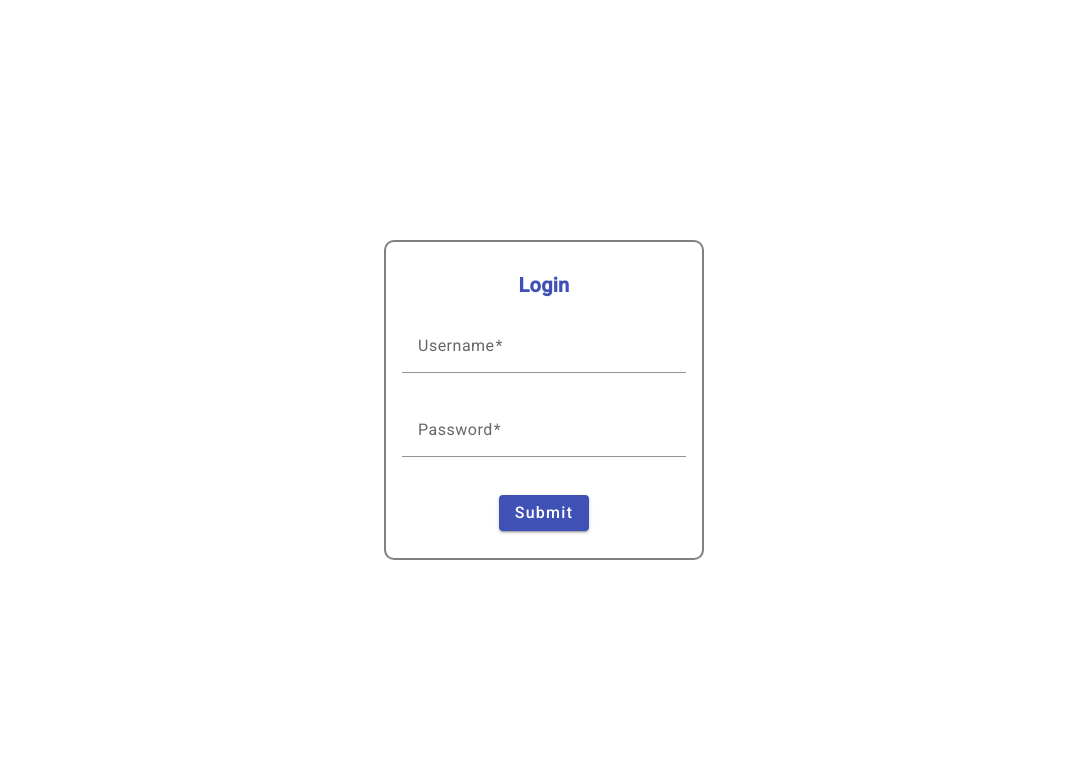
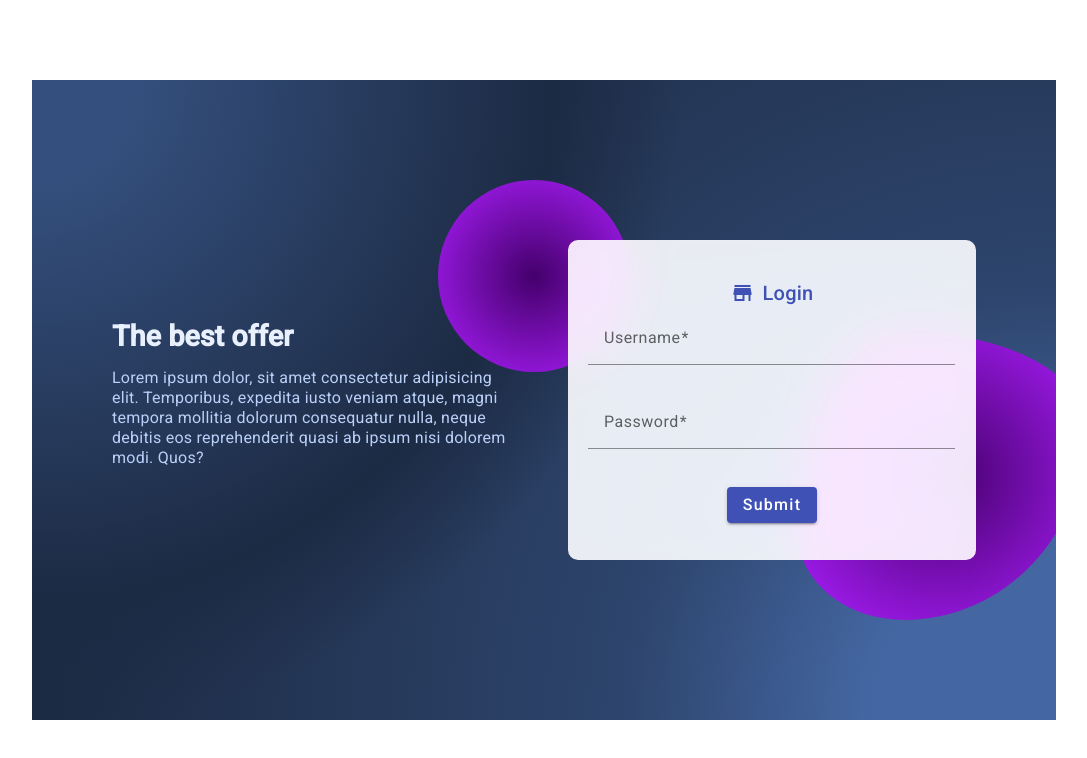
Before and after one commit to mabonoah/store-app, an Angular app: page /login in a window 1280 px wide. Shown: the top 758 px of the page, without its empty margins (96-1183 px from the left). Built offline with nearby package versions, Linux system fonts and the light colour scheme.

Commit message:
Login UI enhancement

```diff
--- a/src/app/modules/account/components/login/login.component.html
+++ b/src/app/modules/account/components/login/login.component.html
@@ -1,5 +1,24 @@
+<section id="login-container">
+    <div id="login-sub-container">
+        <section class="login-section">
+            <h1>The best offer</h1>
+            <p>
+                Lorem ipsum dolor, sit amet consectetur adipisicing elit.
+                Temporibus, expedita iusto veniam atque, magni tempora mollitia
+                dolorum consequatur nulla, neque debitis eos reprehenderit quasi
+                ab ipsum nisi dolorem modi. Quos?
+            </p>
+        </section>
+
+        <section class="login-section">
+            <div id="radius-shape-1"></div>
+            <div id="radius-shape-2"></div>
+
             <form [formGroup]="loginForm" (ngSubmit)="onSubmit()">
-    <h2 id="login-title">Login</h2>
+                <header id="login-title">
+                    <span class="material-icons">store</span>
+                    <h2>Login </h2>
+                </header>
 
                 <!-- Username -->
                 <mat-form-field>
@@ -21,3 +40,6 @@
 
                 <button mat-raised-button color="primary" type="submit" cdkFocusInitial>Submit</button>
             </form>
+        </section>
+    </div>
+</section>
--- a/src/app/modules/account/components/login/login.component.scss
+++ b/src/app/modules/account/components/login/login.component.scss
@@ -6,20 +6,106 @@
     align-items: center;
     justify-content: center;
     height: 100%;
+}
+
+#login-container {
+    padding: 5rem;
+    width: 80%;
+    height: 80%;
+    overflow: hidden;
+    background-color: hsl(218, 41%, 15%);
+    background-image: radial-gradient(650px circle at 0% 0%,
+            hsl(218, 41%, 35%) 15%,
+            hsl(218, 41%, 30%) 35%,
+            hsl(218, 41%, 20%) 75%,
+            hsl(218, 41%, 19%) 80%,
+            transparent 100%),
+        radial-gradient(1250px circle at 100% 100%,
+            hsl(218, 41%, 45%) 15%,
+            hsl(218, 41%, 30%) 35%,
+            hsl(218, 41%, 20%) 75%,
+            hsl(218, 41%, 19%) 80%,
+            transparent 100%);
+}
+
+#login-sub-container {
+    height: 100%;
+    display: grid;
+    grid-template-columns: 1fr 1fr;
+    gap: 3rem;
+    align-items: center;
+}
+
+.login-section {
+    width: 100%;
+
+    &:first-of-type {
+        z-index: 10;
+
+        h1 {
+            color: hsl(218, 81%, 95%);
+            font-size: 1.8rem;
+            font-weight: 700;
+        }
+
+        p {
+            color: hsl(218, 81%, 85%);
+        }
+    }
+
+    &:last-of-type {
+        position: relative;
+    }
+}
+
+#radius-shape-1 {
+    height: 12rem;
+    width: 12rem;
+    position: absolute;
+    top: -60px;
+    left: -130px;
+    @include border-radius(50%);
+    background: radial-gradient(#44006b, #ad1fff);
+    overflow: hidden;
+}
+
+#radius-shape-2 {
+    width: 18rem;
+    height: 18rem;
+    position: absolute;
+    bottom: -60px;
+    right: -110px;
+    @include border-radius(38% 62% 63% 37% / 70% 33% 67% 30%);
+    background: radial-gradient(#44006b, #ad1fff);
+    overflow: hidden;
+}
+
+#login-form-card {
+    background-color: hsla(0, 0%, 100%, 0.9);
+    backdrop-filter: saturate(200%) blur(25px);
+}
 
 form {
-        width: 20rem;
+    width: 100%;
     height: 20rem;
     display: flex;
     flex-direction: column;
     align-items: center;
     justify-content: center;
-        border: 2px solid $border-color;
     @include border-radius(10px);
+    background-color: hsla(0, 0%, 100%, 0.9);
+    backdrop-filter: saturate(200%) blur(25px);
 
     #login-title {
+        display: flex;
+        align-items: center;
         color: $title-color;
         font-weight: bold;
+
+        h2 {
+            margin-bottom: 0;
+            margin-inline-start: 0.5rem;
+        }
     }
 
     mat-form-field {
@@ -30,12 +116,26 @@
             margin-bottom: 1rem;
         }
     }
-
-    }
 }
 
 // Override mat field background color
 ::ng-deep .mdc-text-field,
 ::ng-deep .mat-mdc-form-field-focus-overlay {
-    background-color: #ffffff !important;
+    background-color: transparent !important;
 }
+
+// Small devices (landscape phones, less than 768px)
+@media (max-width: 767.98px) {
+    #login-container {
+        height: 95%;
+        width: 95%;
+        padding: 2rem;
+    }
+
+    #login-sub-container {
+        display: flex;
+        flex-direction: column;
+        justify-content: center;
+        align-items: center;
+    }
+}
--- a/src/assets/style/_variables.scss
+++ b/src/assets/style/_variables.scss
@@ -6,5 +6,3 @@ $star-icon-color: #ffe234;
 $add-icon-color: #1c65af;
 $edit-icon-color: #1976d2;
 $delete-icon-color: #f44336;
-// Border color
-$border-color: gray;
```
Lines whose indentation alone changed are shown as unchanged.
